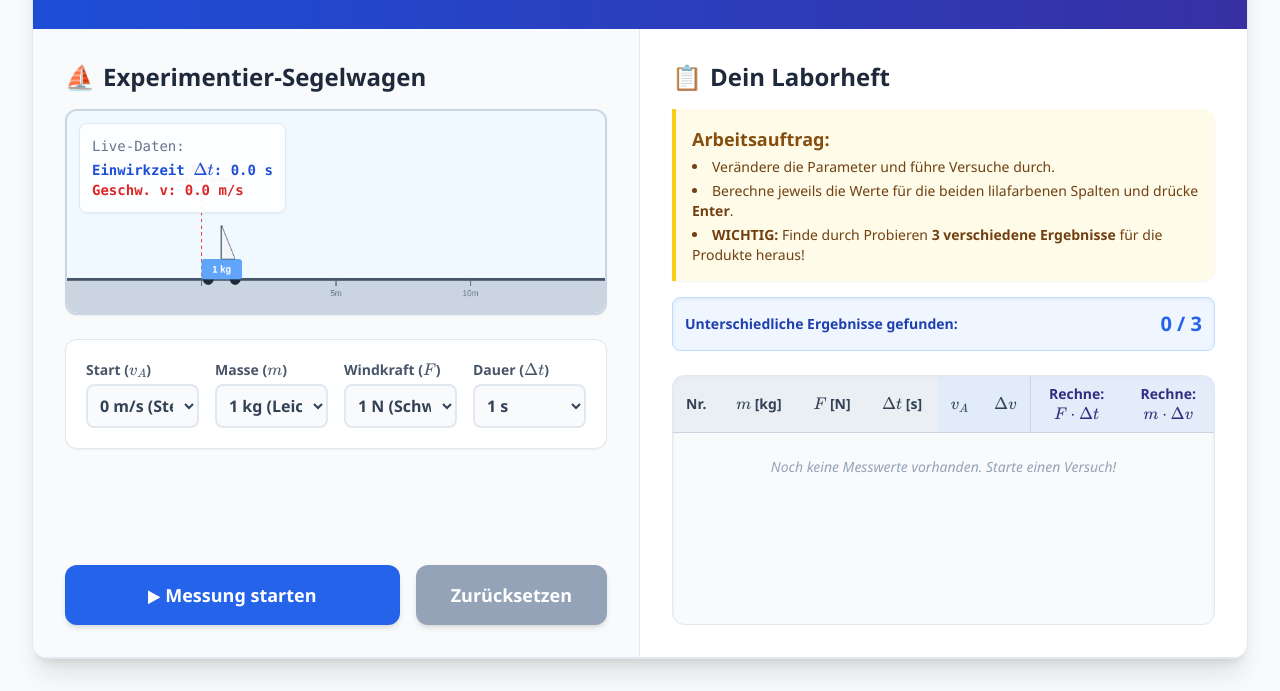
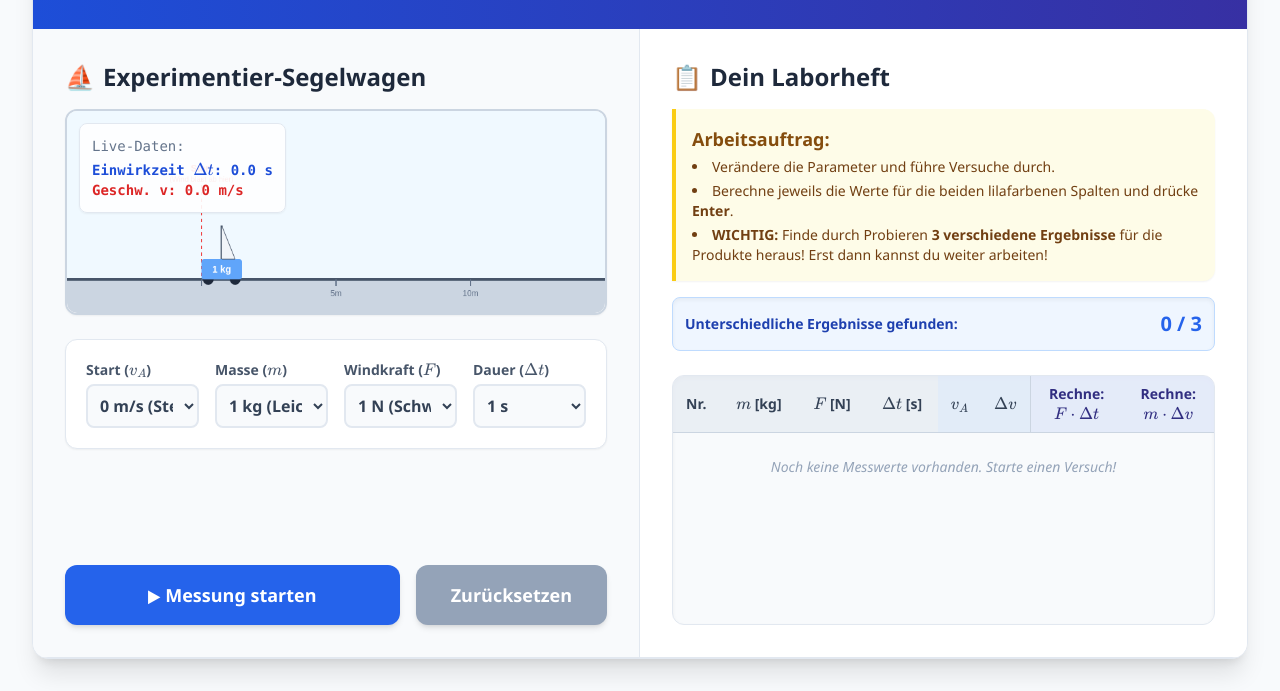
Before and after one commit to HrWimmer/Einwirkung-und-Kraft-2.-Newtonsches-Gesetz, a plain HTML site: page Newton2Herleitung.html in a window 1280 px wide. Shown: the part 220-911 px from the top of the page. Drawn offline with nearby package versions, Linux system fonts and the light colour scheme.

```diff
--- a/Newton2Herleitung.html
+++ b/Newton2Herleitung.html
@@ -259,9 +259,10 @@
                     <ul class="list-disc list-inside text-yellow-900 text-sm space-y-1">
                         <li>Verändere die Parameter und führe Versuche durch.</li>
                         <li>Berechne jeweils die Werte für die beiden lilafarbenen Spalten und drücke
-                            <strong>Enter</strong>.</li>
+                            <strong>Enter</strong>.
+                        </li>
                         <li><strong>WICHTIG:</strong> Finde durch Probieren <strong>3 verschiedene Ergebnisse</strong>
-                            für die Produkte heraus!</li>
+                            für die Produkte heraus! Erst dann kannst du weiter arbeiten!</li>
                     </ul>
                 </div>
 
```
